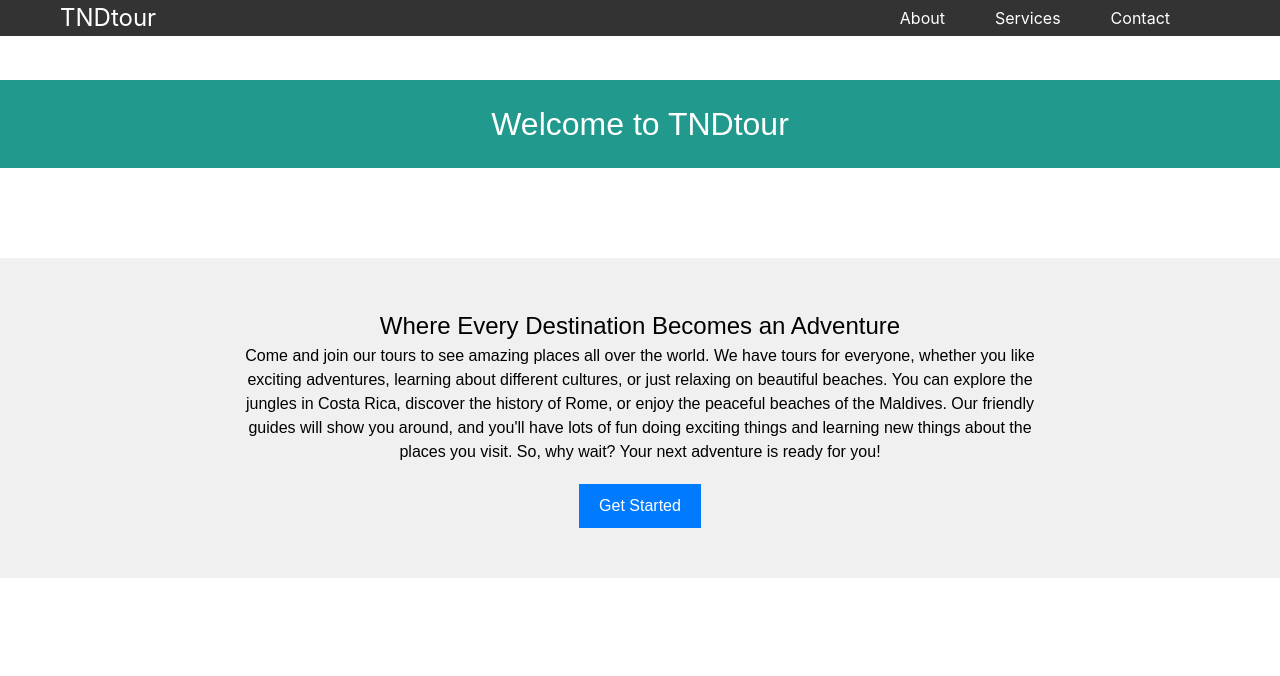
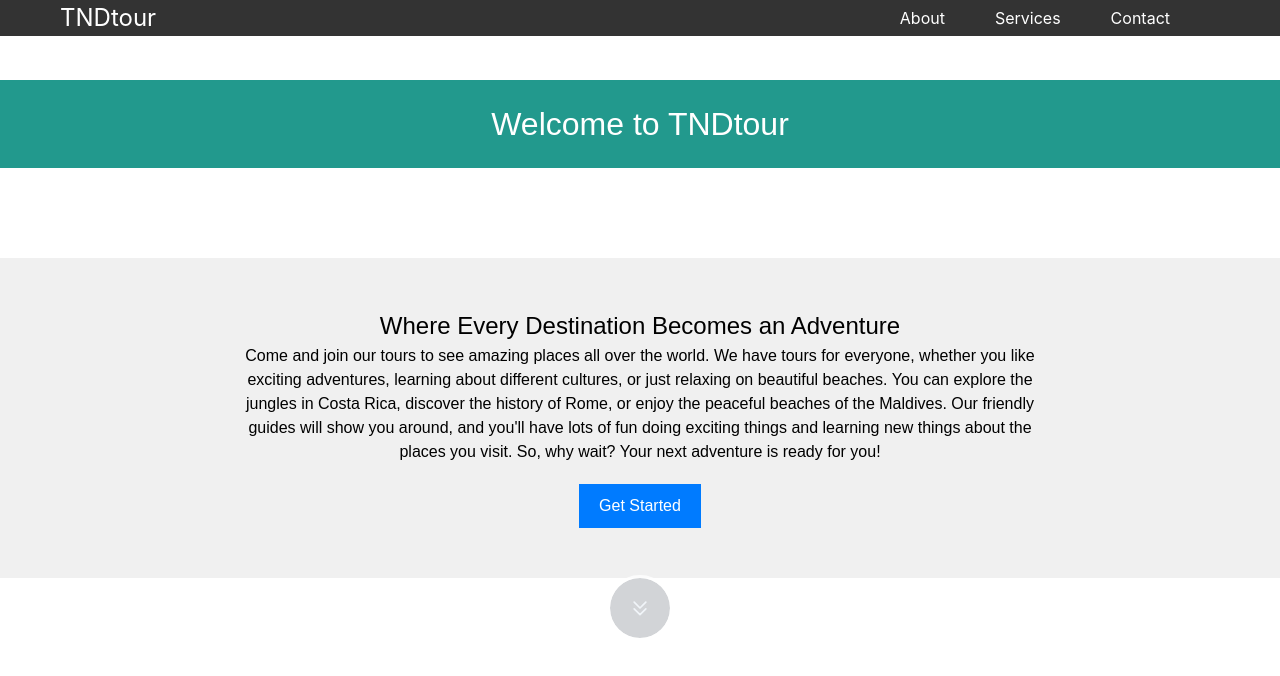
Before and after one commit to nurbek0316/tnd-tour, a React (Create React App) app: page / in a window 1280 px wide. Shown: the top 676 px of the page. Built offline with nearby package versions, Linux system fonts and the light colour scheme.

Commit message:
scroll button

```diff
--- a/src/App.js
+++ b/src/App.js
@@ -1,16 +1,18 @@
 
 import Navbar from './components/nav';
 import Landing from './components/landing';
+import ScrollButton from "./components/scrollButton";
 
 function App() {
   return (
     <div>
       <Navbar/>
       <Landing/>
-
+        <ScrollButton/>
         {/*<h1 className="text-3xl font-bold flex justify-center">*/}
         {/*    Hello world!*/}
         {/*</h1>*/}
+        <div className="mb-[300px]"></div>
     </div>
   );
 }
--- /dev/null
+++ b/src/components/scrollButton.js
@@ -0,0 +1,26 @@
+import React, { useState } from 'react';
+
+const MyButton = () => {
+    const [clicked, setClicked] = useState(false);
+
+    const handleClick = () => {
+        const screenHeight = window.innerHeight;
+        window.scrollTo({ top: screenHeight, behavior: 'smooth' });
+        setClicked(true);
+    };
+
+    return (
+        <div className={`flex justify-center mt-[300px]'}`}>
+            <button
+                className="flex justify-center items-center w-fit font-medium basis-1 p-2 px-5 min-w-max text-sm text-center hover:!text-[#09073a] hover:bg-opacity-100 active:bg-opacity-90  outline rounded-full hover:outline-offset-4 backdrop-blur-sm transition-all md:text-base outline-white/80 aspect-square bg-slate-800/20 hover:bg-slate-700/50"
+                onClick={handleClick}
+            >
+                <svg xmlns="http://www.w3.org/2000/svg" fill="none" viewBox="0 0 24 24" strokeWidth="2" stroke="currentColor" aria-hidden="true" height="20" className="inline text-slate-100">
+                    <path strokeLinecap="round" strokeLinejoin="round" d="M19 13l-7 7-7-7m14-8l-7 7-7-7"></path>
+                </svg>
+            </button>
+        </div>
+    );
+};
+
+export default MyButton;
--- a/src/index.css
+++ b/src/index.css
@@ -62,7 +62,6 @@ code {
 }
 
 .nurm{
-  margin-bottom: 2000px;
 }
 
 
@@ -77,7 +76,6 @@ code {
   display: flex;
   flex-direction: column;
   max-height: max-content;
-  margin-bottom: 1000px;
 }
 
 /* Style the header */
```
